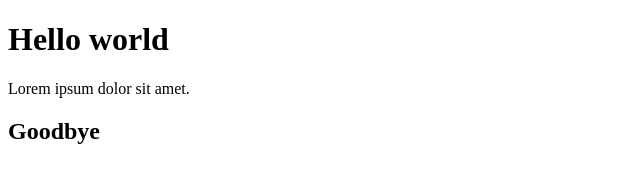
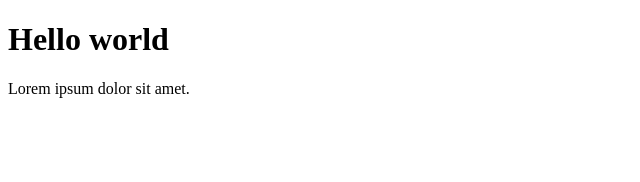
Before and after one commit to Antarias92/Testing, a plain HTML site: page index.html in a window 1280 px wide. Shown: the whole page, without its empty margins (0-640 px from the left). Drawn offline with Linux system fonts and the light colour scheme.

Commit message:
Revert "added h2"
This reverts commit 717ad694e3572e09893799432947bc3edbcd5758.

```diff
--- a/index.html
+++ b/index.html
@@ -8,6 +8,5 @@
 <body>
     <h1>Hello world</h1>
     <p>Lorem ipsum dolor sit amet.</p>
-    <h2>Goodbye</h2>
 </body>
 </html>
```
